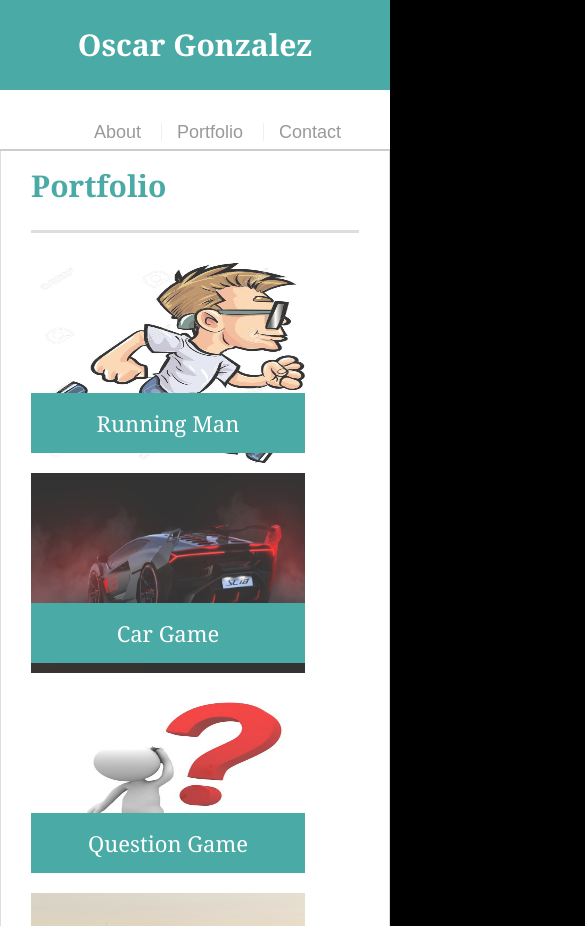
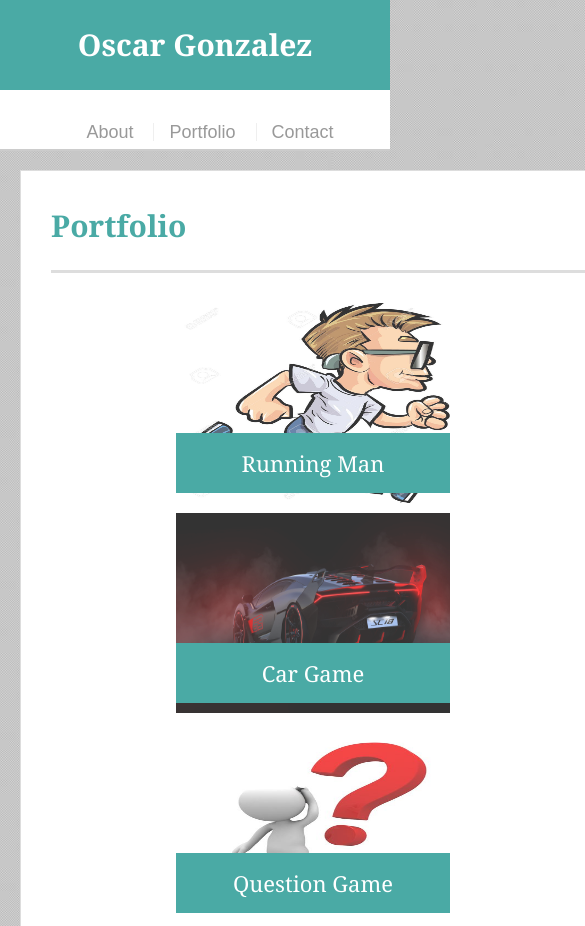
Before and after one commit to ogonzalez0774/Oscar-Gonzalez-Martin-Portfolio, a plain HTML site: page portfolio.html in a window 390 px wide. Shown: the top 926 px of the page, 585 px wide, since content can reach past the window. Drawn offline with Linux system fonts and the light colour scheme.

Commit message:
finished the responsive homework

```diff
--- a/css/style.css
+++ b/css/style.css
@@ -120,6 +120,7 @@ nav a:first-child {
 /* footer */
 
 footer {
+  position: relative;
   background: #666;
   color: #fff;
   padding: 30px 0;
@@ -128,6 +129,8 @@ footer {
   color: #ccc;
   font-size: 12px;
   text-align: center;
+  bottom:0;
+  width: 100%;
 }
 
 /* portfolio */
@@ -211,9 +214,42 @@ input[type="submit"] {
   body {
     background-color: black;
   }
+
+  .main-section {
+    width: 728px;
+    height: 628px;
+    margin-left: 20px;
+
+}
+
+#portfolio-photos{
+  height: 760px;
+  margin-bottom: 25px;
 }
 
 @media screen and (max-width: 768px) {
+  #logo {
+    margin-left: 25px;
+  }
+  #nav {
+    margin-right: 25px;
+  }
+
+  .main-section {
+    width: 728px;
+    margin-left: 20px;
+    margin-top: 5px;
+  }
+
+  #portfolio-photos{
+    margin-bottom: 25px;
+  }
+
+  img {
+    width: 200px;
+    height: 200px;
+  }
+
   p {
     color: black;
   }
@@ -221,25 +257,48 @@ input[type="submit"] {
 
 @media screen and (max-width: 640px) {
   body {
-    background-color: black;
+    color: black;
+  }
+  header {
+    position: static;
   }
 
   #logo,
   #nav {
+    margin-left: 0px;
+    margin-right: 0px;
     width: 100%;
     text-align: center;
+
   }
 
-  nav {
-    padding-left: 15px;
+  .main-section{
+    width: 600px;
+    margin-top: 40px;
   }
 
-  header {
-    position: static;
+  #index-main{
+    height: 1000px;
+  }
+
+  #portfolio-photos{
+    height: 1200px;
+  }
+
+  #p1 {
+    padding-top: 420px;
+  }
+  .work {
+    text-align: center;
+    margin-left: 125px;
   }
 
   #photo {
     width: 500px;
-    height: 500px;
+    height: 400px;
+  }
+
+  footer {
+    width: 100%;
   }
 }
--- a/portfolio.html
+++ b/portfolio.html
@@ -21,7 +21,7 @@
     </header>
 
     <div id="main-container" class="container">
-      <section class="main-section">
+      <section class="main-section" id="portfolio-photos">
         <h1>Portfolio</h1>
 
         <div class="work">
```
Also changed, not shown: index.html (+3 -3 lines).
